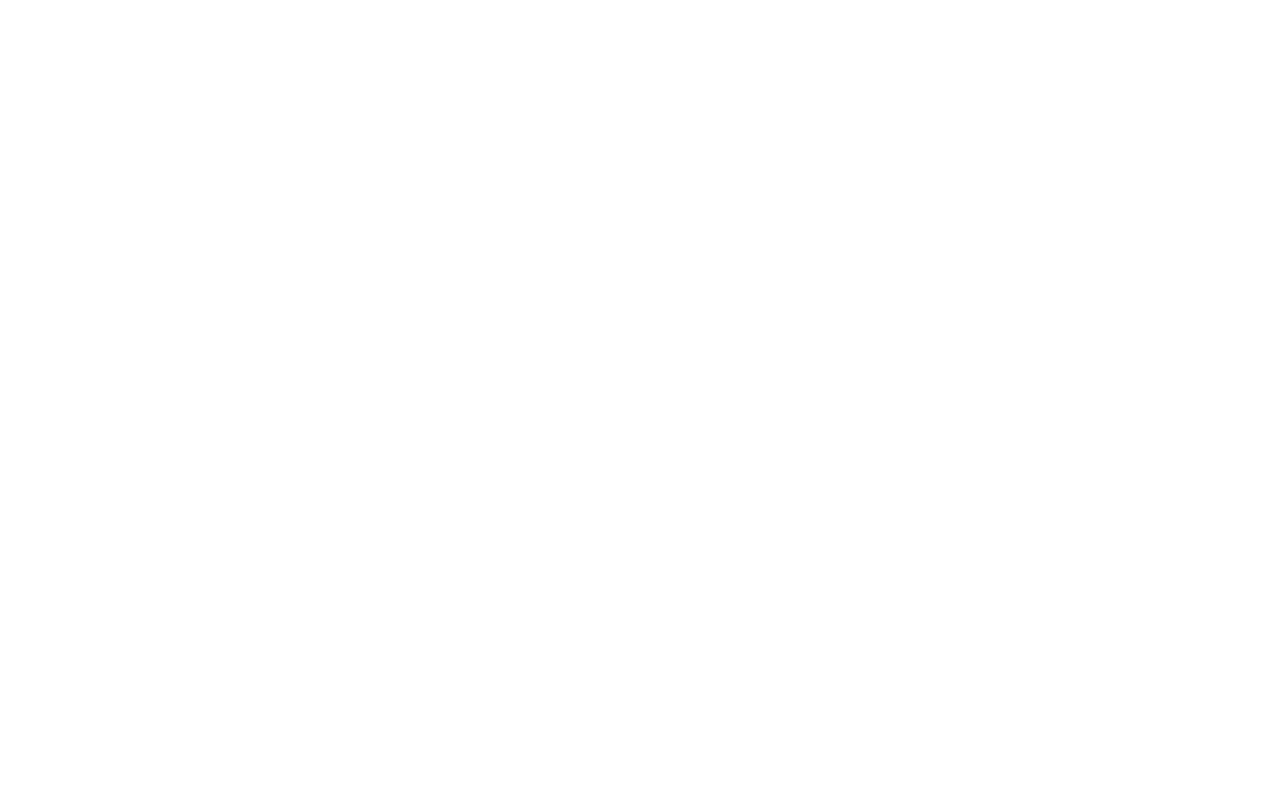
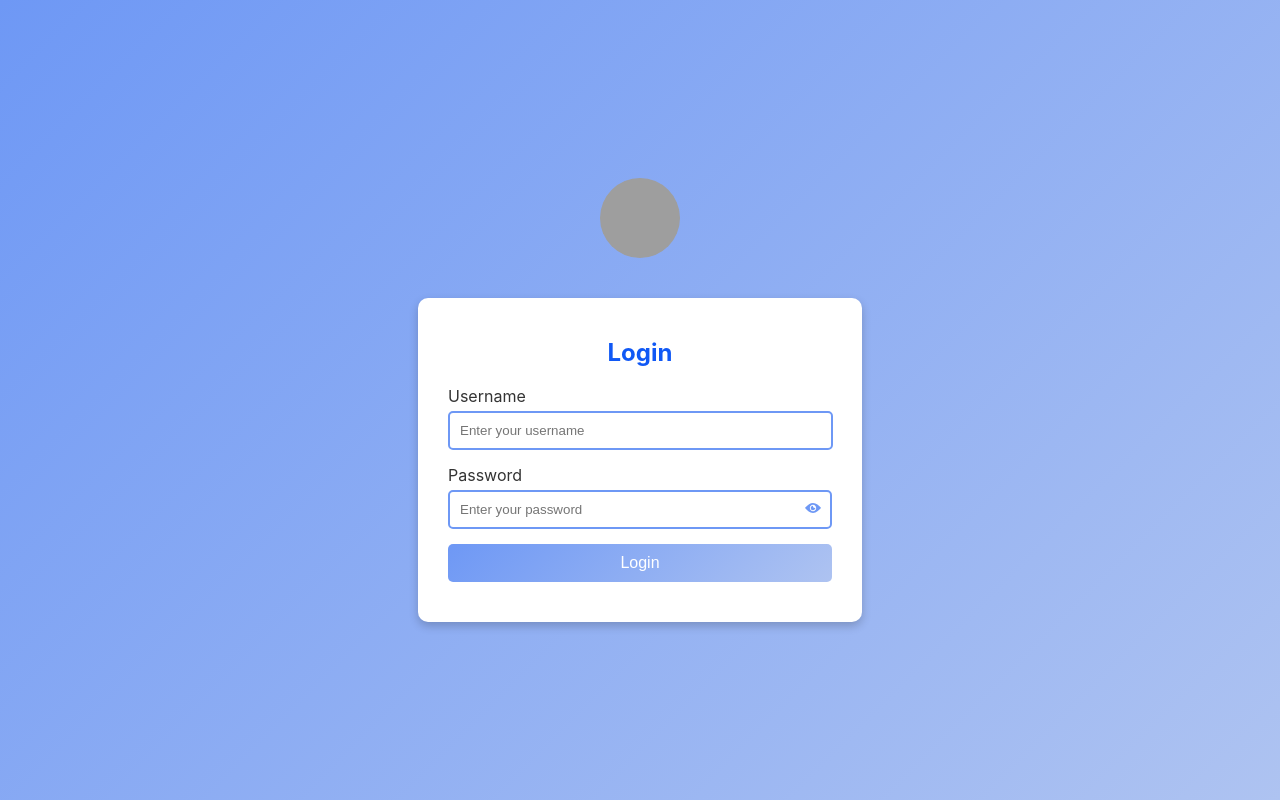
Before and after one commit to AshwinKanth/Quick-Mart, a React (Create React App) app: page /login in a window 1280 px wide. Built offline with nearby package versions, Linux system fonts and the light colour scheme; grey boxes are pictures that could not be loaded.

Commit message:
Add Login and Logout

```diff
--- a/package.json
+++ b/package.json
@@ -7,6 +7,7 @@
     "@testing-library/react": "^13.4.0",
     "@testing-library/user-event": "^13.5.0",
     "date-fns": "^4.1.0",
+    "js-cookie": "^3.0.5",
     "react": "^18.3.1",
     "react-dom": "^18.3.1",
     "react-icons": "^5.3.0",
@@ -15,6 +16,7 @@
     "react-router-dom": "^5.2.0",
     "react-scripts": "5.0.1",
     "react-slick": "^0.30.2",
+    "reactjs-popup": "^2.0.6",
     "slick-carousel": "^1.8.1",
     "web-vitals": "^2.1.4"
   },
--- a/src/App.js
+++ b/src/App.js
@@ -5,7 +5,9 @@ import ProductDetails from "./components/ProductDetails";
 import Favorite from "./components/Favorite";
 import Cart from "./components/Cart";
 import ProductCategory from "./components/ProductCategory";
+import Login from "./components/Login";
 import AppContext from "./Context/AppContext"
+import ProtectedRoute from "./components/ProtectedRoute";
 
 
 class App extends Component {
@@ -113,11 +115,12 @@ class App extends Component {
           IncrementCartItemQuantity: this.IncrementCartItemQuantity, decrementCartItemQuantity: this.decrementCartItemQuantity,
       }}>
         <Switch>
-          <Route exact path="/" component={Home} />
-          <Route exact path="/products/:id" component={ProductDetails} />
-          <Route exact path="/favorite" component={Favorite} />
-          <Route exact path="/cart" component={Cart} />
-          <Route exact path='/products/category/:slug' component={ProductCategory} />
+          <Route path="/login" component={Login} />
+          <ProtectedRoute exact path="/" component={Home} />
+          <ProtectedRoute exact path="/products/:id" component={ProductDetails} />
+          <ProtectedRoute exact path="/favorite" component={Favorite} />
+          <ProtectedRoute exact path="/cart" component={Cart} />
+          <ProtectedRoute exact path='/products/category/:slug' component={ProductCategory} />
         </Switch>
       </AppContext.Provider>
     )
--- a/src/components/Header/index.css
+++ b/src/components/Header/index.css
@@ -75,7 +75,7 @@
 
 .navItemName {
     padding-left: 5px;
-    font-weight: 500;
+    font-weight: bold;
     font-size: 15px;
 }
 
@@ -174,3 +174,68 @@
         width: 50%;
     }
 }
+
+.logOutBtn{
+    background-color: transparent;
+    outline: none;
+    border: none;
+    cursor: pointer;
+}
+
+
+.popup-container {
+    background-color: #b3cdee;
+    padding: 30px;
+    display: flex;
+    flex-direction: column;
+    align-items: center;
+    justify-content: center;
+    border-radius: 7px;
+    text-align: center;
+}
+
+.popupDescription {
+    font-size: 16px;
+    font-family: "Roboto";
+    font-weight: 500;
+    width: 280px;
+    line-height: 2;
+}
+
+.trigger-button {
+    background-color: rgb(72, 108, 239);
+    color: #fff;
+    border: none;
+    outline: none;
+    border-radius: 6px;
+    font-size: 12px;
+    font-weight: bold;
+    height: 30px;
+    width: 70px;
+    margin: 20px;
+    margin-bottom: 0px;
+    margin-top: 0px;
+    cursor: pointer;
+}
+
+.logOutButton {
+    background-color: #F7931E;
+    color: #fff;
+    border: none;
+    outline: none;
+    border-radius: 6px;
+    font-size: 12px;
+    font-weight: bold;
+    height: 30px;
+    width: 70px;
+    cursor: pointer;
+}
+
+@media screen and (max-width: 768px) {
+    .logOutButton {
+        font-size: 13px;
+        height: 30px;
+        width: 70px;
+        color: #fff;
+    }
+}
--- /dev/null
+++ b/src/components/Login/index.css
@@ -0,0 +1,134 @@
+.login-container {
+    background: linear-gradient(135deg, #6e98f5, #aec3f1);
+    height: 100vh;
+    display: flex;
+    flex-direction: column;
+    justify-content: center;
+    align-items: center;
+}
+
+.loginCard-container {
+    background-color: #fff;
+    padding: 20px 30px 40px;
+    width: 30%;
+    border-radius: 10px;
+    box-shadow: 0 4px 10px rgba(0, 0, 0, 0.2);
+}
+
+.loginLogo{
+    height: 80px;
+    width: 80px;
+    border-radius: 50px;
+    margin-bottom: 40px;
+}
+
+.loginHeading {
+    text-align: center;
+    color: #1058f5;
+}
+
+.form-group {
+    margin-bottom: 15px;
+}
+
+.form-group .label {
+    display: block;
+    margin-bottom: 5px;
+    color: #333;
+}
+
+.form-group input {
+    width: 94%;
+    padding: 10px;
+    border: 2px solid #6e98f5;
+    border-radius: 5px;
+    outline: none;
+    transition: 0.3s;
+}
+
+@media  screen and (max-width: 768px) {
+    .loginCard-container{
+        width: 70%;
+    }.form-group input{
+        width: 93%;
+    }
+}
+
+@media (min-width: 768px) and (max-width: 1100px){
+    .form-group input{
+        width: 95%;
+    }.loginCard-container{
+        width: 50%;
+    }.loginLogo{
+        height: 120px;
+        width: 120px;
+        border-radius: 60px;
+    }
+}
+
+.form-group input:focus {
+    border-color: #6e98f5;
+}
+
+.show-password {
+    display: flex;
+    align-items: center;
+    gap: 10px;
+    margin-top: -10px;
+    margin-bottom: 15px;
+}
+
+.show-password input {
+    cursor: pointer;
+}
+
+.btn {
+    width: 100%;
+    padding: 10px;
+    background: linear-gradient(135deg, #6e98f5, #aec3f1);
+    border: none;
+    border-radius: 5px;
+    color: white;
+    font-size: 16px;
+    cursor: pointer;
+    transition: 0.3s;
+}
+
+.btn:hover {
+    background: linear-gradient(135deg, #6e98f5, #849cd1);
+}
+
+
+.password-group {
+    position: relative;
+}
+
+.password-input {
+    position: relative;
+    display: flex;
+    align-items: center;
+}
+
+.password-input input {
+    width: 100%;
+    padding-right: 40px;
+}
+
+.toggle-password {
+    position: absolute;
+    right: 10px;
+    cursor: pointer;
+    font-size: 18px;
+    color: #6e98f5;
+    transition: 0.3s;
+}
+
+.toggle-password:hover {
+    color: #6e98f5;
+}
+
+.err-msg{
+    color: red;
+    font-size: 12px;
+    font-weight: bold;
+}
--- /dev/null
+++ b/src/components/Login/index.js
@@ -0,0 +1,121 @@
+import { Component } from "react";
+import { Redirect } from "react-router-dom";
+import Cookies from "js-cookie";
+import { IoIosEye, IoIosEyeOff } from "react-icons/io";
+
+import "./index.css"
+
+class Login extends Component {
+    state = { username: '', password: '', passwordVisible: false,  showSubmitError: false, errorMsg: '', }
+
+    onClickShowPassword = () => {
+        this.setState(prevState => ({ passwordVisible: !prevState.passwordVisible }))
+    }
+
+    onChangeUsername = (event) => {
+        this.setState({ username: event.target.value })
+    }
+
+    onChangePassword = (event) => {
+        this.setState({ password: event.target.value })
+    }
+
+    onSubmitSuccess = jwtToken => {
+        Cookies.set('jwt_token', jwtToken, {expires: 30})
+        const {history} = this.props
+        history.replace('/')
+      }
+
+      onSubmitFailure = errorMsg => {
+        this.setState({showSubmitError: true, errorMsg})
+      }
+
+    onSubmitLoginForm = async (event) => {
+        event.preventDefault()
+
+        const { username, password } = this.state
+        const userDetails = { username, password }
+
+        const url = 'https://apis.ccbp.in/login'
+        const options = {
+            method: 'POST',
+            body: JSON.stringify(userDetails)
+        }
+
+        const response = await fetch(url, options)
+        const data = await response.json()
+
+        if (response.ok === true) {
+            this.onSubmitSuccess(data.jwt_token)
+          } else {
+            this.onSubmitFailure(data.error_msg)
+          }
+    }
+
+    render() {
+        const { username, password, passwordVisible,showSubmitError,errorMsg } = this.state
+
+        const jwtToken = Cookies.get('jwt_token')
+
+        if (jwtToken !== undefined) {
+          return <Redirect to="/" />
+        }
+
+        return (
+            <div className="login-container">
+                <img
+                    src="https://res.cloudinary.com/dq1ktqbtb/image/upload/v1730715486/Quick_Mart_Logo_k3ztfu.png"
+                    alt="appLogo"
+                    className="loginLogo"
+                />
+                <div className="loginCard-container">
+                    <h2 className="loginHeading">Login</h2>
+                    <form onSubmit={this.onSubmitLoginForm}>
+                        <div className="form-group">
+                            <label className="label" htmlFor="username">Username</label>
+                            <input
+                                className="input"
+                                type="text"
+                                id="username"
+                                name="username"
+                                value={username}
+                                onChange={this.onChangeUsername}
+                                placeholder="Enter your username"
+                            />
+                        </div>
+                        <div className="form-group password-group">
+                            <label className="label" htmlFor="password">Password</label>
+                            <div className="password-input">
+                                <input
+                                    className="input"
+                                    type={passwordVisible ? "text" : "password"}
+                                    id="password"
+                                    name="password"
+                                    value={password}
+                                    onChange={this.onChangePassword}
+                                    placeholder="Enter your password"
+                                />
+                                <span
+                                    className="toggle-password"
+                                    onClick={this.onClickShowPassword}
+                                >
+                                    {passwordVisible ? (
+                                        <IoIosEyeOff />
+                                    ) : (
+                                        <IoIosEye />
+                                    )}
+                                </span>
+                            </div>
+                        </div>
+                        <button type="submit" className="btn">
+                            Login
+                        </button>
+                        {showSubmitError && <p className="err-msg">*{errorMsg}</p>}
+                    </form>
+                </div>
+            </div>
+        )
+    }
+}
+
+export default Login;
--- /dev/null
+++ b/src/components/ProtectedRoute/index.js
@@ -0,0 +1,12 @@
+import Cookies from 'js-cookie'
+import {Redirect, Route} from 'react-router-dom'
+
+const ProtectedRoute = props => {
+  const jwtToken = Cookies.get('jwt_token')
+  if (jwtToken === undefined) {
+    return <Redirect to="/login" />
+  }
+  return <Route {...props} />
+}
+
+export default ProtectedRoute
```
Also changed, not shown: src/components/Header/index.js (+40 -7 lines), 1 other file (tests, documents, lock files or other folders).
